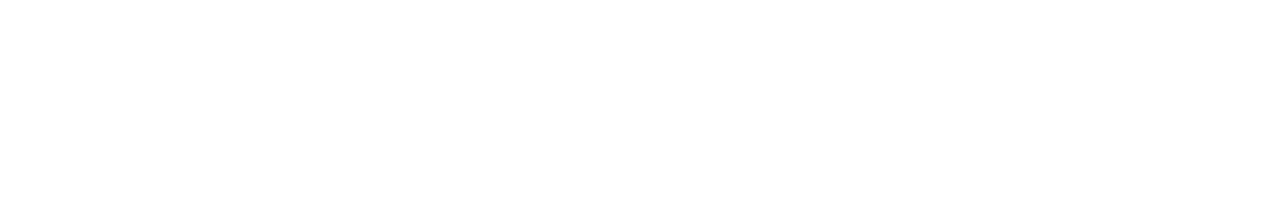
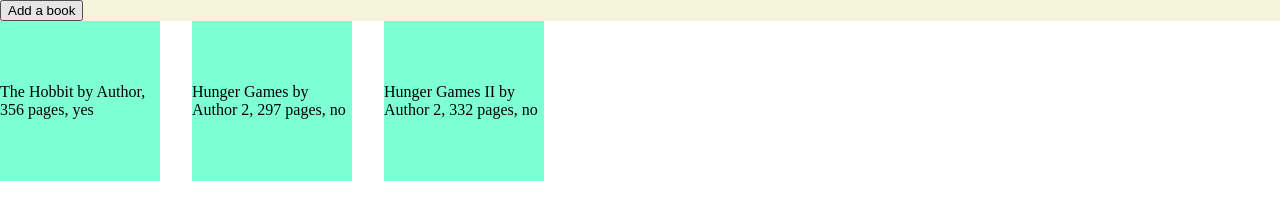
Before and after one commit to najib-r/library, a plain HTML site: page index.html in a window 1280 px wide. Drawn offline with Linux system fonts and the light colour scheme.

Commit message:
Make card for every book

```diff
--- a/index.html
+++ b/index.html
@@ -9,6 +9,11 @@
     <title>Project: Library</title>
 </head>
 <body>
+    <header>
+        <button> Add a book </button>
+    </header>
+    <div class="main">
 
+    </div>
 </body>
 </html>
--- a/script.js
+++ b/script.js
@@ -21,5 +21,14 @@ addBookToLibrary(book1)
 const book2 = new Book("Hunger Games", "Author 2", "297", "no")
 addBookToLibrary(book2)
 
-console.log(book1.showInfo())
-console.log(book2.showInfo())
+const book3 = new Book("Hunger Games II", "Author 2", "332", "no")
+addBookToLibrary(book3)
+
+const main = document.querySelector('.main')
+
+for (let i = 0; i < myLibrary.length; i++) {
+    var newElement = document.createElement('div');
+    newElement.className = "card"
+    newElement.innerHTML = myLibrary[i].showInfo()
+    main.appendChild(newElement)
+}
--- a/style.css
+++ b/style.css
@@ -0,0 +1,28 @@
+body {
+    display: grid;
+    grid-template-columns: repeat(3, 1fr);
+    margin: 0;
+    padding: 0;
+}
+
+header {
+    background-color: beige;
+    grid-column-start: 1;
+    grid-column-end: 4;
+}
+
+.main {
+    grid-column-start: 1;
+    grid-column-end: 4;
+    display: flex;
+    gap: 2rem;
+}
+
+.card {
+    background-color: aquamarine;
+    max-width: 10rem;
+    height: 10rem;
+    display: flex;
+    justify-content: center;
+    align-items: center;
+}
```
